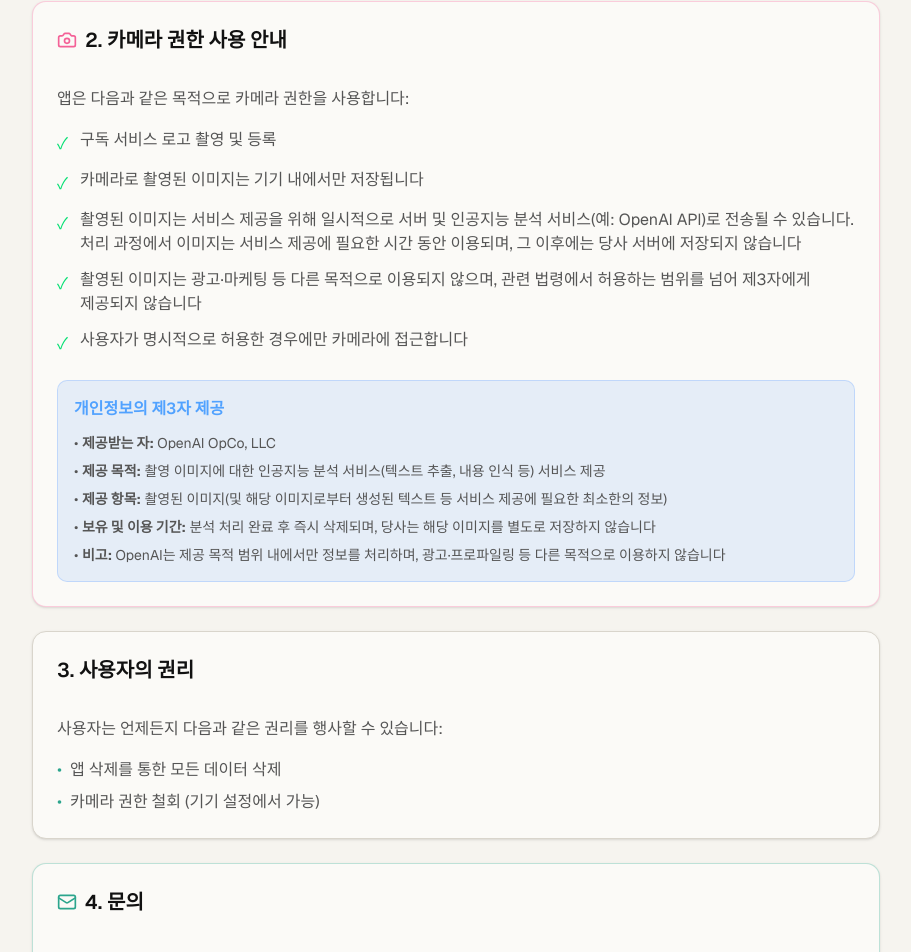
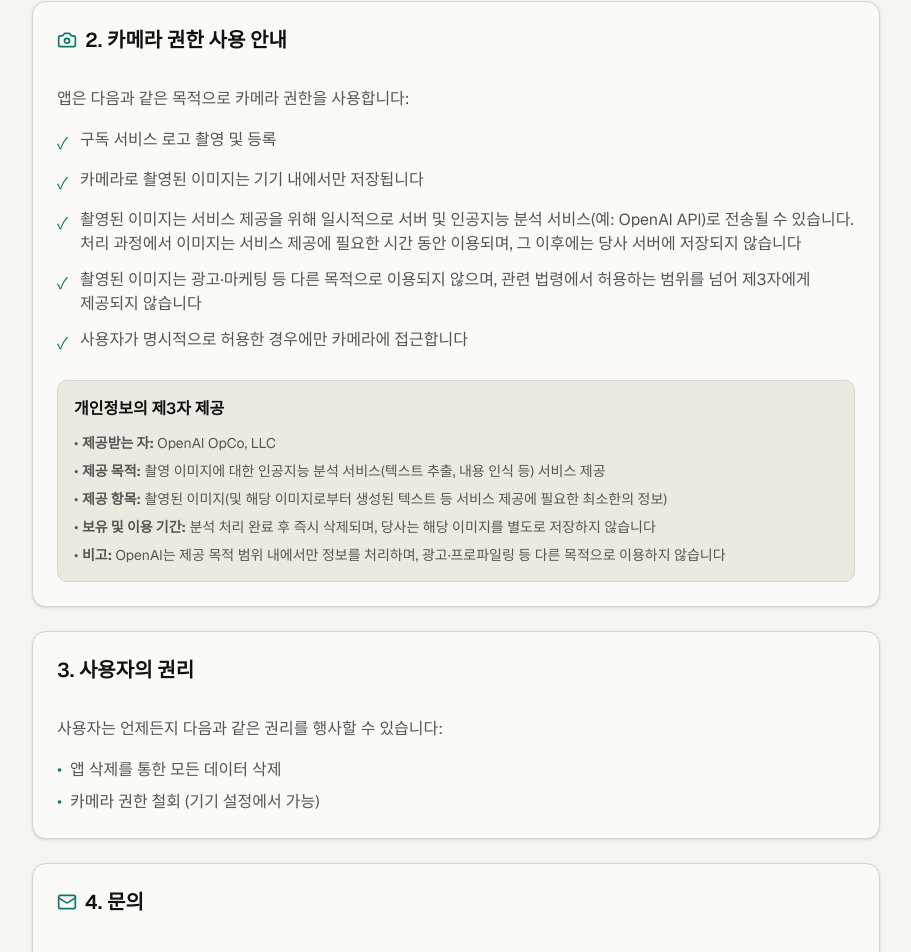
Before and after one commit to CMU02/Portfolio, a Next.js app: page /projects/subhub/privacy in a window 1280 px wide. Shown: the part 695-1647 px from the top of the page, without its empty margins (184-1095 px from the left). Built offline with nearby package versions, Linux system fonts and the light colour scheme.

Commit message:
style: 기타 페이지 에디토리얼 톤 적용과 스타일 가드 테스트
개인정보 페이지의 팔레트 색과 tech-* 장식 색을 토큰으로 교체하고 쓰지 않는 glow/tech 변수를 제거. 팔레트 색, glow, 그라데이션 재유입을 막는 가드 테스트 추가.

```diff
--- a/app/certifications/page.tsx
+++ b/app/certifications/page.tsx
@@ -22,13 +22,13 @@ export default function CertificationsPage() {
         animate={{ opacity: 1, y: 0 }}
         transition={{ duration: 0.5 }}
       >
-        <h1 className="text-4xl md:text-5xl font-bold mb-4">Certifications</h1>
+        <h1 className="text-4xl md:text-5xl font-bold mb-4 text-balance">Certifications</h1>
         <p className="text-muted-foreground text-lg mb-12">
           전문성을 인증하는 자격증 및 배지
         </p>
 
         <div className="grid gap-6 max-w-3xl">
-          <Card className="p-6 hover:border-primary/50 transition-colors">
+          <Card className="p-6 hover:border-primary-text transition-colors">
             <div className="flex flex-col md:flex-row md:items-start gap-6">
               <div className="flex-1">
                 <div className="flex items-start justify-between mb-3">
@@ -48,7 +48,7 @@ export default function CertificationsPage() {
                   href="https://www.credly.com/users/hyeonjun-choi.37d5c75f/badges"
                   target="_blank"
                   rel="noopener noreferrer"
-                  className="inline-flex items-center gap-2 text-primary hover:underline"
+                  className="inline-flex items-center gap-2 min-h-11 text-primary-text underline underline-offset-4 hover:no-underline"
                 >
                   <ExternalLink className="w-4 h-4" />
                   배지 확인하기
--- a/app/globals.css
+++ b/app/globals.css
@@ -44,11 +44,7 @@
   /* Deep Blue 커스텀 컬러 */
   --color-deep-blue: var(--deep-blue);
   --color-deep-blue-light: var(--deep-blue-light);
-  --color-tech-cyan: var(--tech-cyan);
   --color-primary-text: var(--primary-text);
-  --color-tech-green: var(--tech-green);
-  --color-tech-yellow: var(--tech-yellow);
-  --color-tech-purple: var(--tech-purple);
 }
 
 /*
@@ -94,10 +90,6 @@
   /* 커스텀 브랜드 컬러 */
   --deep-blue: #0a2342;
   --deep-blue-light: #0f2e55;
-  --tech-cyan: #2ca58d;
-  --tech-green: #84bc9c;
-  --tech-yellow: #f5c842;
-  --tech-purple: #f46197;
 }
 
 /* 다크: <html>의 dark 클래스(lib/theme.ts의 인라인 스크립트·토글이 설정) */
@@ -170,14 +162,3 @@
 ::-webkit-scrollbar-thumb:hover {
   background: var(--primary);
 }
-
-/* 글로우 효과 */
-.glow-blue {
-  box-shadow: 0 0 20px rgba(44, 165, 141, 0.35);
-}
-.glow-cyan {
-  box-shadow: 0 0 20px rgba(132, 188, 156, 0.35);
-}
-.glow-pink {
-  box-shadow: 0 0 20px rgba(244, 97, 151, 0.35);
-}
--- a/app/loading.tsx
+++ b/app/loading.tsx
@@ -6,7 +6,7 @@ export default function Loading() {
       <div className="flex items-center justify-center min-h-[50vh]">
         <div className="text-center">
           {/* 로딩 스피너 */}
-          <div className="w-12 h-12 border-4 border-tech-cyan/20 border-t-tech-cyan rounded-full animate-spin mx-auto mb-4"></div>
+          <div className="w-12 h-12 border-4 border-border border-t-primary-text rounded-full animate-spin mx-auto mb-4"></div>
           <p className="text-muted-foreground">로딩 중...</p>
         </div>
       </div>
--- a/app/not-found.tsx
+++ b/app/not-found.tsx
@@ -18,7 +18,7 @@ export default function NotFound() {
   return (
     <PageLayout>
       <div className="text-center max-w-2xl mx-auto">
-        <h1 className="text-6xl font-bold mb-4">404</h1>
+        <h1 className="text-6xl font-bold mb-4 text-balance">404</h1>
         <h2 className="text-2xl font-semibold mb-6">
           페이지를 찾을 수 없습니다
         </h2>
--- a/app/projects/subhub/privacy/page.tsx
+++ b/app/projects/subhub/privacy/page.tsx
@@ -37,8 +37,8 @@ export default function SubHubPrivacyPage() {
             className="mb-12 text-center"
           >
             <div className="flex items-center justify-center gap-3 mb-4">
-              <Shield className="w-10 h-10 text-tech-cyan" />
-              <h1 className="text-4xl md:text-5xl font-bold">
+              <Shield className="w-10 h-10 text-primary-text" />
+              <h1 className="text-4xl md:text-5xl font-bold text-balance">
                 개인정보처리방침
               </h1>
             </div>
@@ -96,10 +96,10 @@ export default function SubHubPrivacyPage() {
               animate={{ opacity: 1, y: 0 }}
               transition={{ delay: 0.25 }}
             >
-              <Card className="border-tech-purple/30">
+              <Card className="border-border">
                 <CardHeader>
                   <CardTitle className="flex items-center gap-2 text-xl">
-                    <Camera className="w-5 h-5 text-tech-purple" />
+                    <Camera className="w-5 h-5 text-primary-text" />
                     2. 카메라 권한 사용 안내
                   </CardTitle>
                 </CardHeader>
@@ -110,21 +110,21 @@ export default function SubHubPrivacyPage() {
 
                   <div className="space-y-3">
                     <div className="flex items-start gap-3">
-                      <span className="text-green-400 mt-1">✓</span>
+                      <span className="text-primary-text mt-1">✓</span>
                       <span className="text-muted-foreground">
                         구독 서비스 로고 촬영 및 등록
                       </span>
                     </div>
 
                     <div className="flex items-start gap-3">
-                      <span className="text-green-400 mt-1">✓</span>
+                      <span className="text-primary-text mt-1">✓</span>
                       <span className="text-muted-foreground">
                         카메라로 촬영된 이미지는 기기 내에서만 저장됩니다
                       </span>
                     </div>
 
                     <div className="flex items-start gap-3">
-                      <span className="text-green-400 mt-1">✓</span>
+                      <span className="text-primary-text mt-1">✓</span>
                       <span className="text-muted-foreground">
                         촬영된 이미지는 서비스 제공을 위해 일시적으로 서버 및
                         인공지능 분석 서비스(예: OpenAI API)로 전송될 수
@@ -135,7 +135,7 @@ export default function SubHubPrivacyPage() {
                     </div>
 
                     <div className="flex items-start gap-3">
-                      <span className="text-green-400 mt-1">✓</span>
+                      <span className="text-primary-text mt-1">✓</span>
                       <span className="text-muted-foreground">
                         촬영된 이미지는 광고·마케팅 등 다른 목적으로 이용되지
                         않으며, 관련 법령에서 허용하는 범위를 넘어 제3자에게
@@ -144,15 +144,15 @@ export default function SubHubPrivacyPage() {
                     </div>
 
                     <div className="flex items-start gap-3">
-                      <span className="text-green-400 mt-1">✓</span>
+                      <span className="text-primary-text mt-1">✓</span>
                       <span className="text-muted-foreground">
                         사용자가 명시적으로 허용한 경우에만 카메라에 접근합니다
                       </span>
                     </div>
                   </div>
 
-                  <div className="mt-6 p-4 rounded-lg bg-blue-500/10 border border-blue-500/20">
-                    <h4 className="font-semibold text-blue-400 mb-3">
+                  <div className="mt-6 p-4 rounded-lg bg-muted border border-border">
+                    <h4 className="font-semibold text-foreground mb-3">
                       개인정보의 제3자 제공
                     </h4>
                     <div className="space-y-2 text-sm text-muted-foreground">
@@ -195,7 +195,7 @@ export default function SubHubPrivacyPage() {
               <Card>
                 <CardHeader>
                   <CardTitle className="flex items-center gap-2 text-xl">
-                    <Bell className="w-5 h-5 text-yellow-400" />
+                    <Bell className="w-5 h-5 text-primary-text" />
                     3. 알림 권한 사용 안내
                   </CardTitle>
                 </CardHeader>
@@ -205,11 +205,11 @@ export default function SubHubPrivacyPage() {
                   </p>
                   <ul className="space-y-2 text-muted-foreground">
                     <li className="flex gap-2">
-                      <span className="text-yellow-400">•</span>
+                      <span className="text-primary-text">•</span>
                       <span>구독 갱신일 D-3, D-1 알림</span>
                     </li>
                     <li className="flex gap-2">
-                      <span className="text-yellow-400">•</span>
+                      <span className="text-primary-text">•</span>
                       <span>월간 구독 비용 리포트 알림</span>
                     </li>
                   </ul>
@@ -234,11 +234,11 @@ export default function SubHubPrivacyPage() {
                   </p>
                   <ul className="space-y-2 text-muted-foreground">
                     <li className="flex gap-2">
-                      <span className="text-tech-cyan">•</span>
+                      <span className="text-primary-text">•</span>
                       <span>앱 삭제를 통한 모든 데이터 삭제</span>
                     </li>
                     <li className="flex gap-2">
-                      <span className="text-tech-cyan">•</span>
+                      <span className="text-primary-text">•</span>
                       <span>카메라 권한 철회 (기기 설정에서 가능)</span>
                     </li>
                   </ul>
@@ -252,10 +252,10 @@ export default function SubHubPrivacyPage() {
               animate={{ opacity: 1, y: 0 }}
               transition={{ delay: 0.35 }}
             >
-              <Card className="border-tech-cyan/30">
+              <Card className="border-border">
                 <CardHeader>
                   <CardTitle className="flex items-center gap-2 text-xl">
-                    <Mail className="w-5 h-5 text-tech-cyan" />
+                    <Mail className="w-5 h-5 text-primary-text" />
                     4. 문의
                   </CardTitle>
                 </CardHeader>
@@ -264,7 +264,7 @@ export default function SubHubPrivacyPage() {
                     개인정보 처리에 관한 문의사항이 있으시면 아래로 연락해
                     주세요:
                   </p>
-                  <div className="p-4 rounded-lg bg-tech-cyan/10 border border-tech-cyan/20">
+                  <div className="p-4 rounded-lg bg-muted border border-border">
                     <ul className="space-y-2 text-sm">
                       <li>
                         <strong>개발자:</strong> CMU02
--- a/components/common/logo.tsx
+++ b/components/common/logo.tsx
@@ -51,7 +51,7 @@ interface LogoProps {
 export function Logo({ className, showText = true }: LogoProps) {
   return (
     <div className={cn("flex items-center gap-2", className)}>
-      <LogoIcon size={28} className="text-tech-cyan" />
+      <LogoIcon size={28} className="text-primary-text" />
       {showText && <span className="font-bold text-xl">CMU02</span>}
     </div>
   );
```
Also changed, not shown: 1 other file (tests, documents, lock files or other folders).
